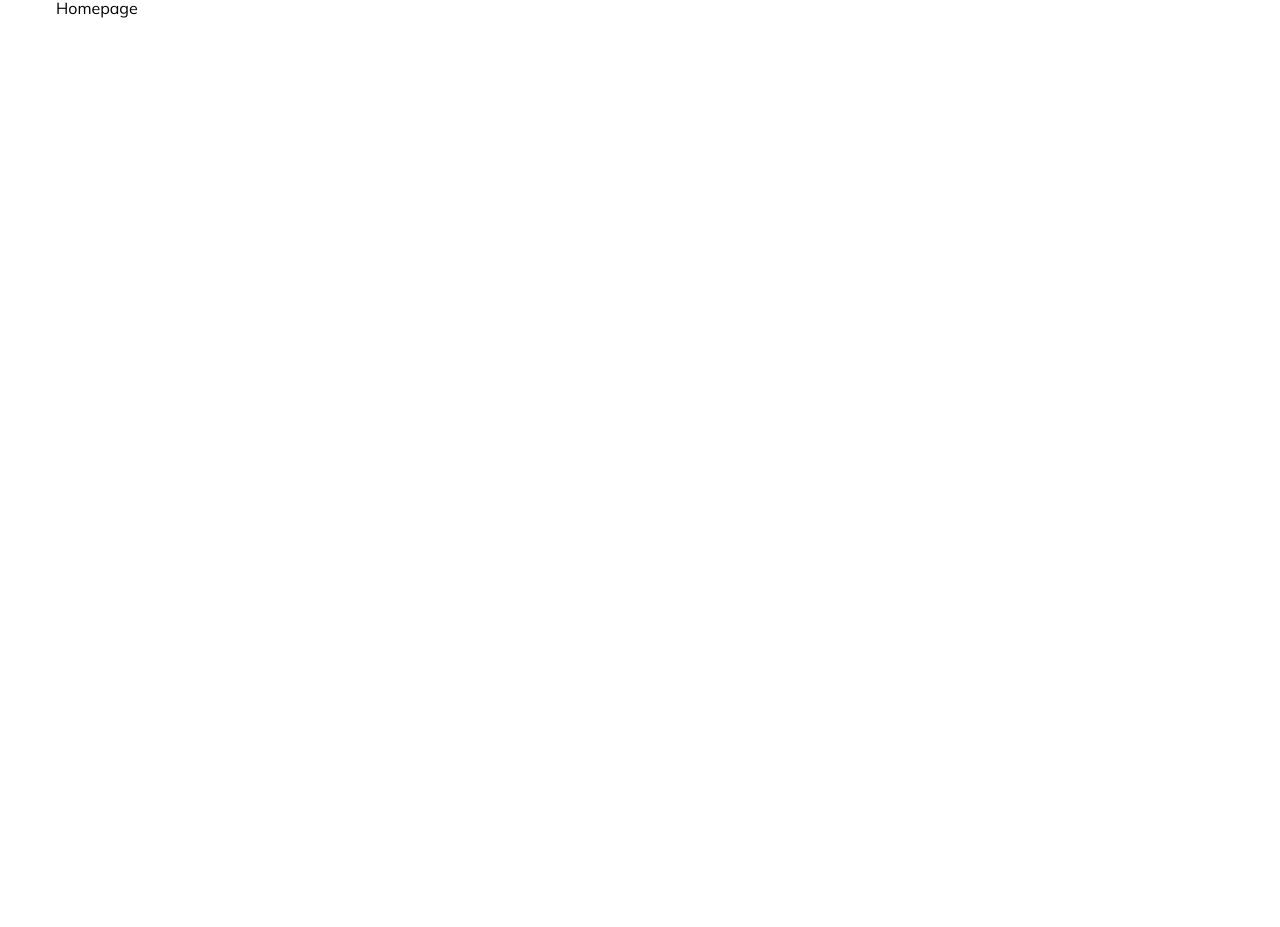
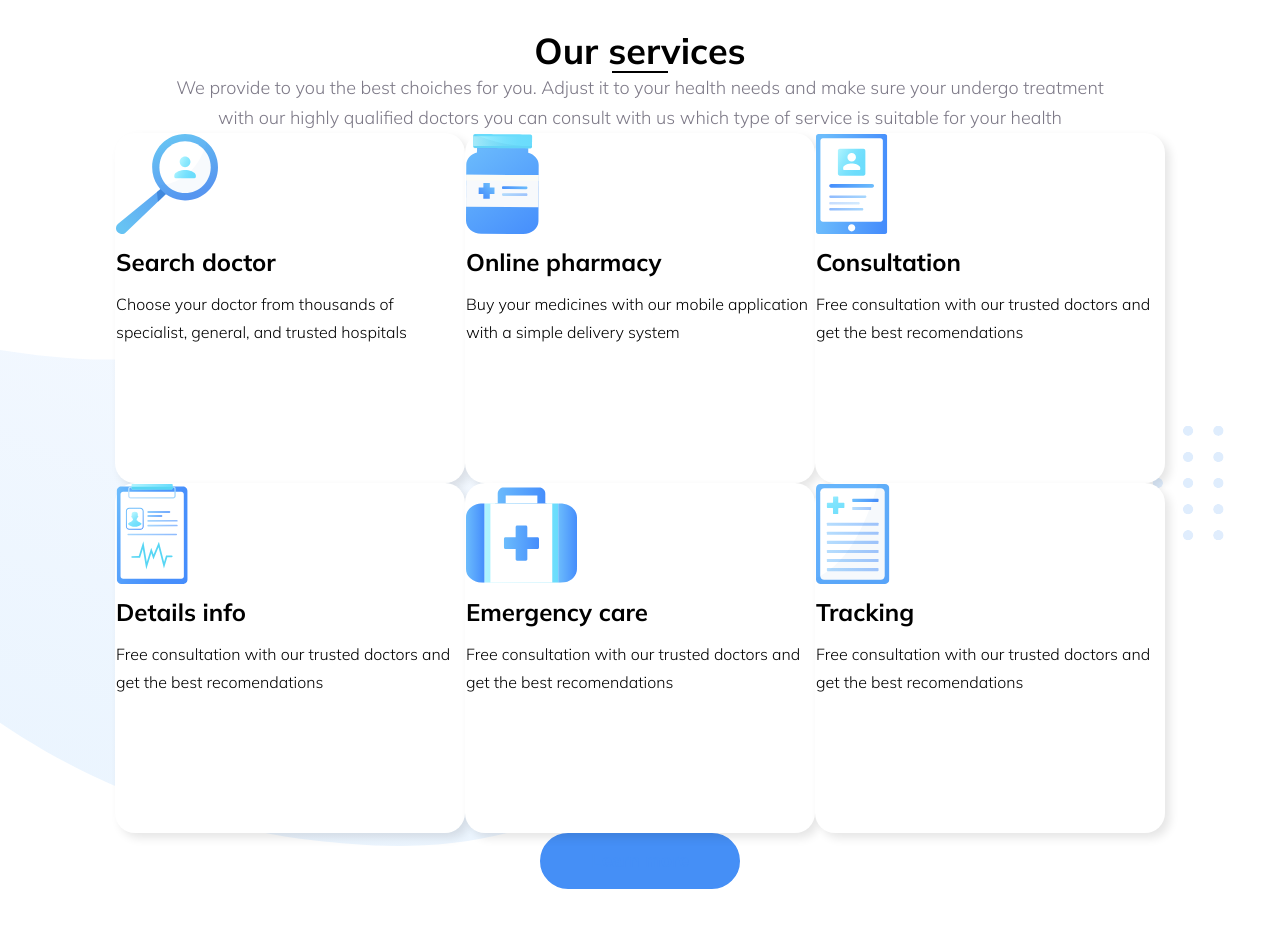
Before and after one commit to tsikatawill/trafalgar, a React (Vite) app: page / in a window 1280 px wide. Shown: the part 693-1620 px from the top of the page. Before the commit the page ends 800 px from the top, so only its background shows below. Built offline with nearby package versions, Linux system fonts and the light colour scheme.

Commit message:
feat: add services section

```diff
--- a/src/App.jsx
+++ b/src/App.jsx
@@ -1,6 +1,7 @@
 import { Container } from "./components/Container";
 import { Hero } from "./components/Hero";
 import { Navbar } from "./components/Navbar";
+import { Services } from "./components/Services";
 
 function App() {
   return (
@@ -10,7 +11,10 @@ function App() {
 
         <Hero />
       </header>
-      <Container>Homepage</Container>
+
+      <main>
+        <Services />
+      </main>
     </div>
   );
 }
--- /dev/null
+++ b/src/components/SectionDescription.jsx
@@ -0,0 +1,9 @@
+import { styled } from "../stitches.config";
+
+export const SectionDescription = styled("p", {
+  fontSize: "$2",
+  fontWeight: "$base",
+  lineHeight: "30px",
+  textAlign: "center",
+  color: "$primaryText",
+});
--- /dev/null
+++ b/src/components/SectionTItle.jsx
@@ -0,0 +1,30 @@
+import { styled } from "../stitches.config";
+
+export const SectionTitle = styled("h2", {
+  fontWeight: "$bolder",
+  fontSize: "$6",
+  borderRadius: 5,
+  textAlign: "center",
+  position: "relative",
+  width: "fit-content",
+  margin: "auto",
+  py: "$4",
+
+  "&::after": {
+    content: "",
+    height: 2,
+    position: "absolute",
+    bottom: 0,
+    left: "50%",
+    transform: "translateX(-50%)",
+    width: 56,
+    transition: "all 0.2s ease-in",
+    background: "black",
+    display: "block",
+  },
+
+  "&:hover::after": {
+    width: 80,
+    background: "black",
+  },
+});
--- /dev/null
+++ b/src/components/ServiceCard.jsx
@@ -0,0 +1,52 @@
+import { styled } from "../stitches.config";
+
+export const ServiceCard = ({
+  icon = "/images/search.svg",
+  title = "Search doctor",
+  desc = "Choose your doctor from thousands of specialist, general, and trusted hospitals",
+}) => {
+  return (
+    <Wrapper>
+      <img
+        src={icon}
+        alt="icon.svg"
+        height="100px"
+        style={{ marginRight: "auto" }}
+      />
+      <CardTitle>{title}</CardTitle>
+      <CardDesc>{desc}</CardDesc>
+    </Wrapper>
+  );
+};
+
+const Wrapper = styled("div", {
+  shadow: 1,
+  padding: "$5",
+  width: "350px",
+  minHeight: 350,
+  borderRadius: "20px",
+  display: "flex",
+  gap: "$3",
+  flexDirection: "column",
+  flexShrink: 0,
+  border: "0.5px solid transparent",
+  background: "white",
+
+  "&:hover": {
+    border: "0.5px solid $primaryText",
+    shadow: 3,
+  },
+});
+
+const CardTitle = styled("h3", {
+  fontSize: "$5",
+  fontWeight: "$bolder",
+  lineHeight: "56px",
+});
+
+const CardDesc = styled("p", {
+  fontSize: "$1",
+  fontWeight: "$base",
+  lineHeight: "28px",
+  textAlign: "left",
+});
--- /dev/null
+++ b/src/components/Services.jsx
@@ -0,0 +1,125 @@
+import { Button } from "./Button";
+import { Container } from "./Container";
+import { SectionDescription } from "./SectionDescription";
+import { SectionTitle } from "./SectionTItle";
+import { ServiceCard } from "./ServiceCard";
+import ServicesBlob from "/images/services-blob.svg";
+import ServicesDots from "/images/services-dots.svg";
+import { styled } from "../stitches.config";
+
+export const Services = () => {
+  const ServicesList = [
+    {
+      icon: "/images/search.svg",
+      title: "Search doctor",
+      desc: "Choose your doctor from thousands of specialist, general, and trusted hospitals",
+    },
+    {
+      icon: "/images/pharmacy.svg",
+      title: "Online pharmacy",
+      desc: "Buy your medicines with our mobile application with a simple delivery system",
+    },
+    {
+      icon: "/images/consultation.svg",
+      title: "Consultation",
+      desc: "Free consultation with our trusted doctors and get the best recomendations",
+    },
+    {
+      icon: "/images/details.svg",
+      title: "Details info",
+      desc: "Free consultation with our trusted doctors and get the best recomendations",
+    },
+    {
+      icon: "/images/emergency.svg",
+      title: "Emergency care",
+      desc: "Free consultation with our trusted doctors and get the best recomendations",
+    },
+    {
+      icon: "/images/tracking.svg",
+      title: "Tracking",
+      desc: "Free consultation with our trusted doctors and get the best recomendations",
+    },
+  ];
+
+  return (
+    <Wrapper>
+      <StyledBlob
+        src={ServicesBlob}
+        width="auto"
+        height="auto"
+        alt="blob.svg"
+      />
+
+      <Container>
+        <SectionHeader>
+          <SectionTitle>Our services</SectionTitle>
+          <SectionDescription>
+            We provide to you the best choiches for you. Adjust it to your
+            health needs and make sure your undergo treatment with our highly
+            qualified doctors you can consult with us which type of service is
+            suitable for your health
+          </SectionDescription>
+        </SectionHeader>
+
+        <ServicesGrid>
+          {ServicesList.map((service, idx) => (
+            <ServiceCard {...service} key={idx} />
+          ))}
+          <StyledDots
+            width="auto"
+            height="auto"
+            src={ServicesDots}
+            alt="blob.svg"
+          />
+        </ServicesGrid>
+
+        <Center>
+          <Button outlined className="clickable">
+            Learn more
+          </Button>
+        </Center>
+      </Container>
+    </Wrapper>
+  );
+};
+
+const Wrapper = styled("section", {
+  position: "relative",
+  overflowX: "hidden",
+});
+
+const SectionHeader = styled("div", {
+  display: "flex",
+  gap: "$4",
+  flexDirection: "column",
+  maxWidth: 950,
+  margin: "auto",
+});
+
+const ServicesGrid = styled("div", {
+  my: "$6",
+  display: "flex",
+  justifyContent: "center",
+  flexWrap: "wrap",
+  gap: "$6",
+  position: "relative",
+});
+
+const Center = styled("div", {
+  width: "fit-content",
+  mx: "auto",
+});
+
+const StyledBlob = styled("img", {
+  position: "absolute",
+  zIndex: -1,
+  //   maxWidth: "100%",
+});
+
+const StyledDots = styled("img", {
+  position: "absolute",
+  top: "50%",
+  right: 0,
+  transform: "translateY(-50%)",
+  zIndex: -1,
+});
```
